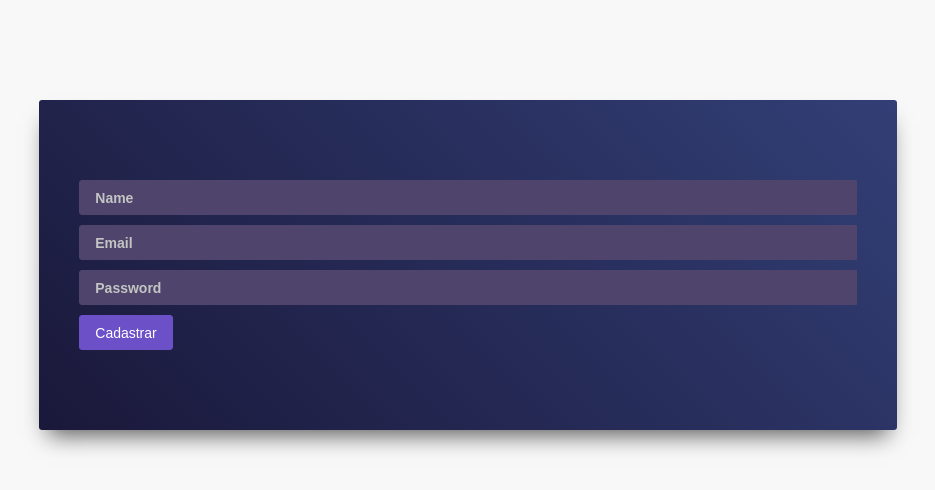
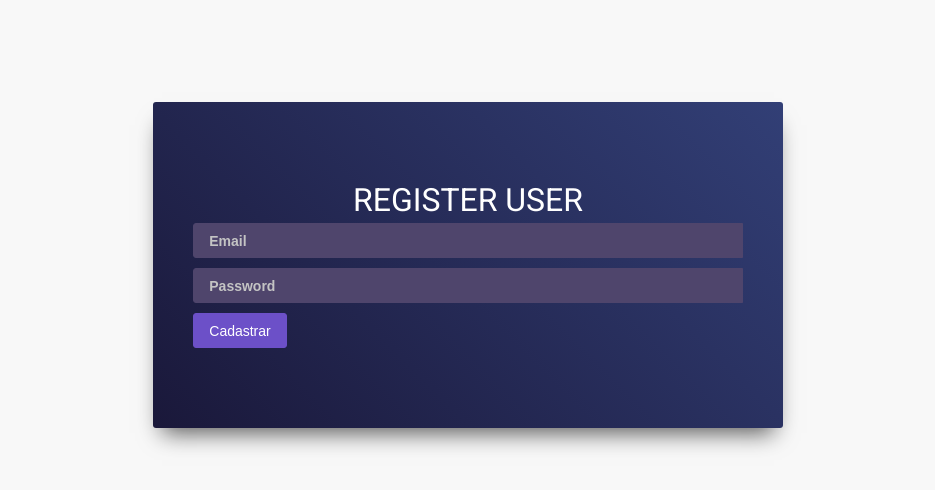
Before and after one commit to daniel-silva-dxp/react, a React (Create React App) app: page / in a window 1280 px wide. Shown: the top 490 px of the page, without its empty margins (172-1107 px from the left). Built offline with nearby package versions, Linux system fonts and the light colour scheme; no server answers.

Commit message:
feat: login do user auth

```diff
--- a/src/app/app.js
+++ b/src/app/app.js
@@ -1,6 +1,5 @@
 import React, { Component } from "react";
 import Home from "../pages";
-import firebase from "../firebaseConfig";
 
 export default class App extends Component {
   render() {
--- a/src/components/form/index.js
+++ b/src/components/form/index.js
@@ -1,6 +1,7 @@
 import React, { Component } from "react";
 import Button from "./button";
 import Input from "./input";
+import firebase from "../../firebaseConfig";
 
 import "./main.css";
 
@@ -9,36 +10,45 @@ class Form extends Component {
     super();
 
     this.state = {
-      name: "",
       email: "",
       password: "",
     };
 
-    this.handleChange = this.handleChange.bind(this);
+    this.setDataState = this.setDataState.bind(this);
+    this.register = this.register.bind(this);
+    this.clearInputsValue = this.clearInputsValue.bind(this);
   }
 
-  handleChange(e) {
+  setDataState(e) {
     this.setState({
       [e.target.name]: e.target.value,
     });
   }
 
+  register(e) {
+    const { email, password } = this.state;
+    firebase.auth().createUserWithEmailAndPassword(email, password);
+    e.preventDefault();
+    this.clearInputsValue();
+  }
+
+  clearInputsValue() {
+    this.setState({
+      email: "",
+      password: "",
+    });
+  }
+
   render() {
     return (
-      <form action="">
-        <Input
-          type="text"
-          name="name"
-          id="name"
-          handleChange={this.handleChange}
-          placeholder="Name"
-          value={this.state.name}
-        />
+      <div className="form-content">
+        <h1>register user</h1>
+        <form action="" onSubmit={this.register} method="GET">
           <Input
             type="email"
             name="email"
             id="email"
-          handleChange={this.handleChange}
+            handleChange={this.setDataState}
             placeholder="Email"
             value={this.state.email}
           />
@@ -46,12 +56,13 @@ class Form extends Component {
             type="password"
             name="password"
             id="password"
-          handleChange={this.handleChange}
+            handleChange={this.setDataState}
             placeholder="Password"
             value={this.state.password}
           />
           <Button type="submit">Cadastrar</Button>
         </form>
+      </div>
     );
   }
 }
--- a/src/components/form/main.css
+++ b/src/components/form/main.css
@@ -1,4 +1,4 @@
-form {
+.form-content {
   padding: 80px 40px;
   border-radius: 3px;
   -webkit-box-shadow: 0px 14px 22px -9px rgba(0, 0, 0, 0.65);
@@ -38,3 +38,11 @@ form {
   );
   filter: progid:DXImageTransform.Microsoft.gradient( startColorstr='#1a183a', endColorstr='#323f76', GradientType=1 );
 }
+.form-content h1 {
+  text-align: center;
+  text-transform: uppercase;
+  font-weight: 400;
+  line-height: 36px;
+  color: #fff;
+  margin-bottom: 5px;
+}
```
Lines whose indentation alone changed are shown as unchanged.
